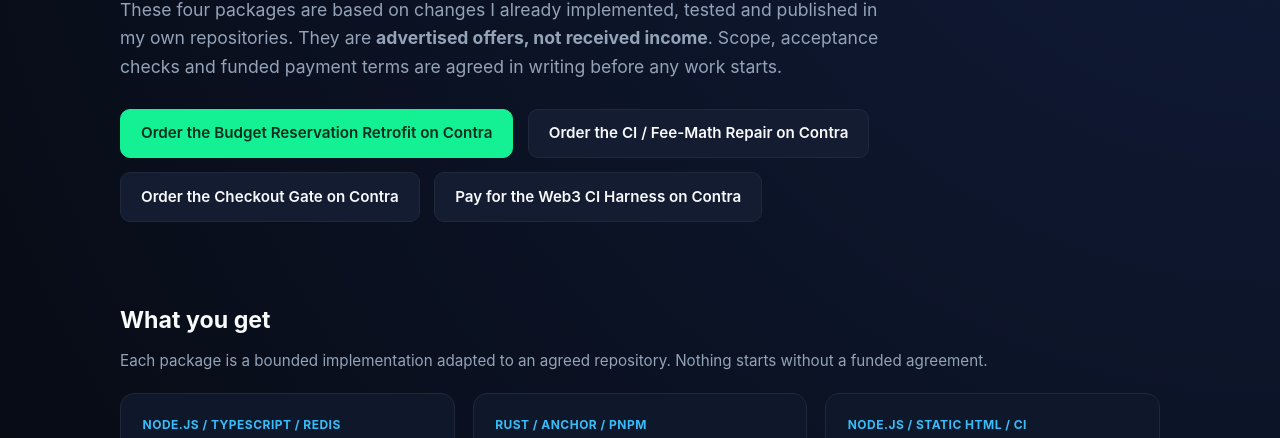
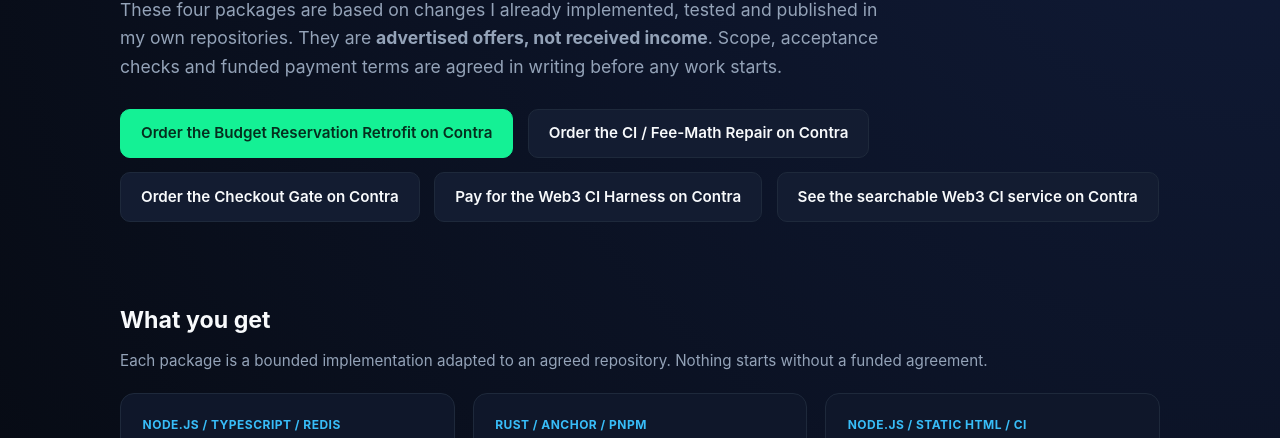
Before and after one commit to sidsri14/sidsri14.github.io, a plain HTML site: page implementation-packages.html in a window 1280 px wide. Shown: the part 303-741 px from the top of the page. Drawn offline with Linux system fonts and the light colour scheme.

Commit message:
Add searchable Contra service link and cover for web3 CI harness

```diff
--- a/implementation-packages.html
+++ b/implementation-packages.html
@@ -34,6 +34,7 @@
         <a class="btn btn-secondary" href="https://contra.com/s/AEqXeYBR-token-2022-ci-and-fee-math-repair" target="_blank" rel="noopener">Order the CI / Fee-Math Repair on Contra</a>
         <a class="btn btn-secondary" href="https://contra.com/s/UeRvr6OO-checkout-link-consistency-gate-offline-ci-fix" target="_blank" rel="noopener">Order the Checkout Gate on Contra</a>
         <a class="btn btn-secondary" href="https://contra.com/payment-link/Lwo3Xem4-web3-starter-ci-green-deterministic-test-harness" target="_blank" rel="noopener">Pay for the Web3 CI Harness on Contra</a>
+        <a class="btn btn-secondary" href="https://contra.com/s/sAWPAWLs-web3-starter-ci-green-deterministic-test-harness" target="_blank" rel="noopener">See the searchable Web3 CI service on Contra</a>
       </div>
     </section>
 
```
Also changed, not shown: images/web3-ci-harness-cover.png (added).
